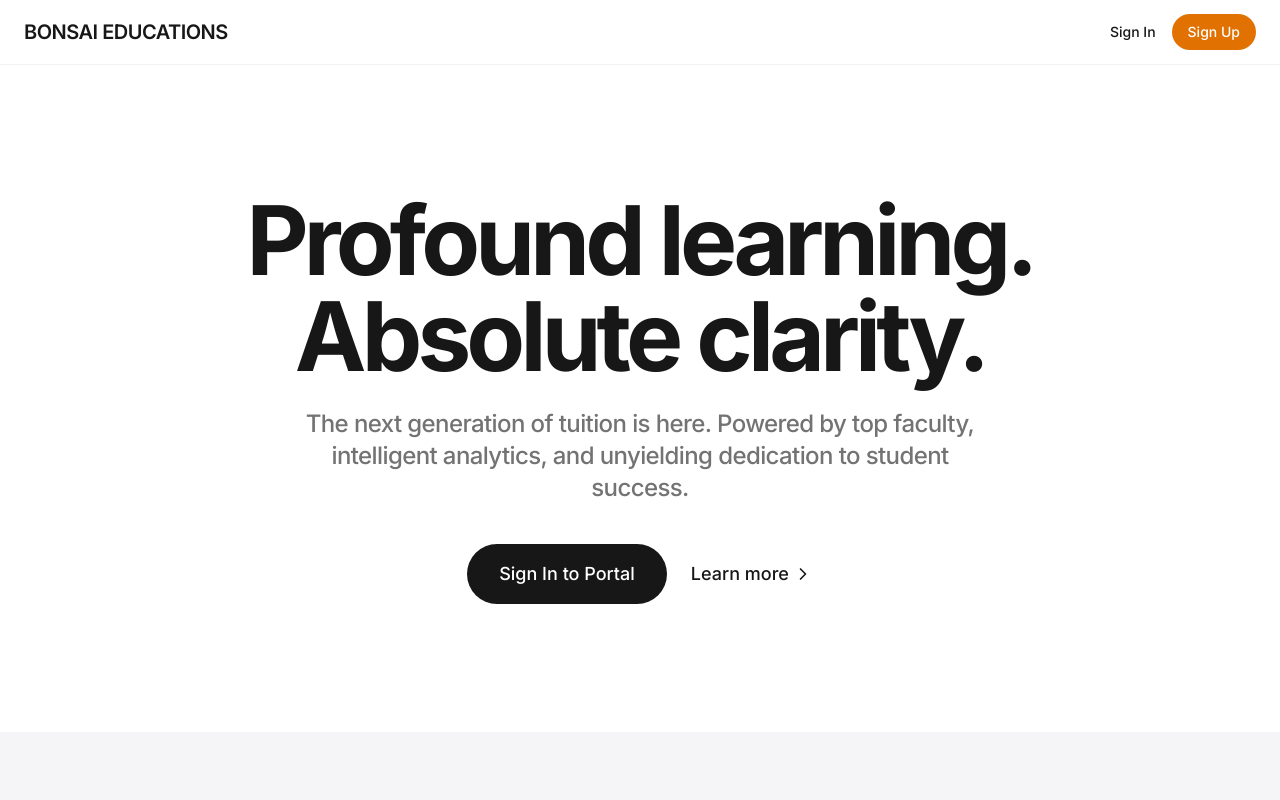
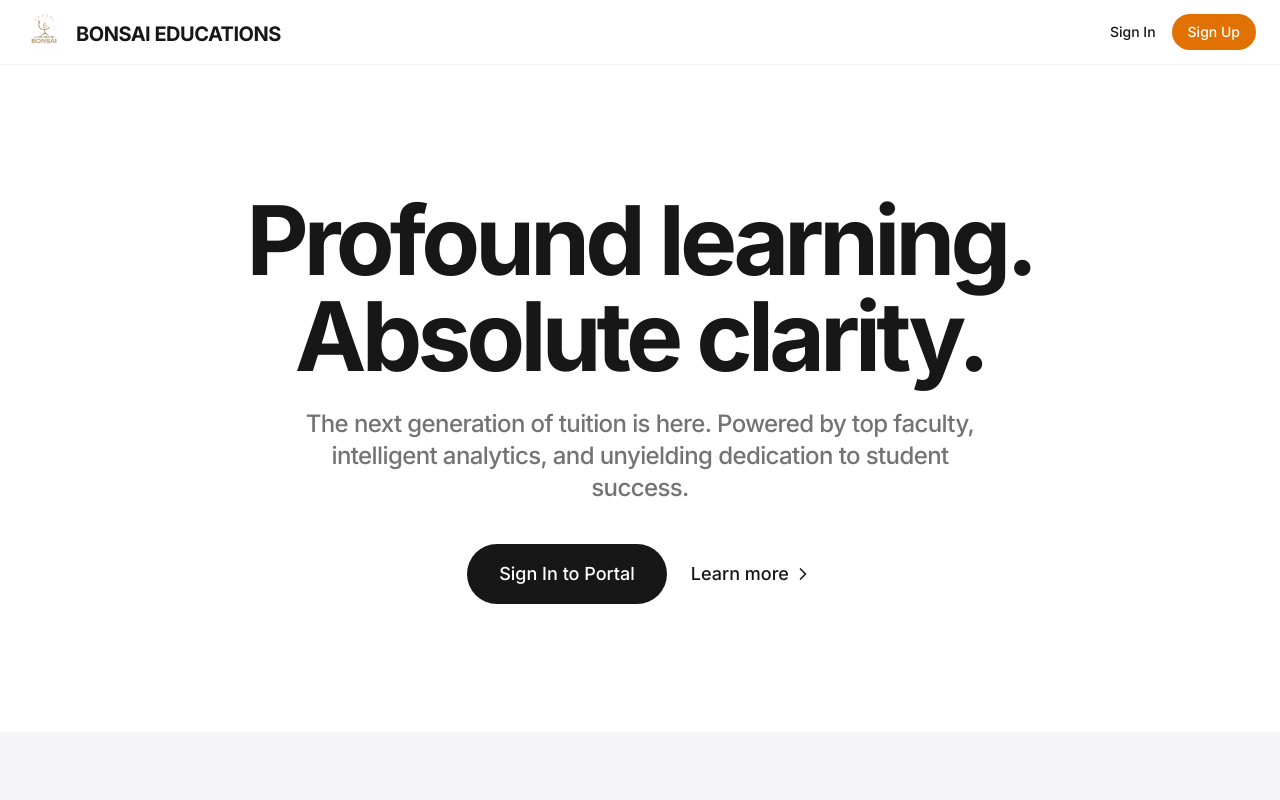
Before and after one commit to Iamthenoobcoder/bonsai-educations, a Next.js app: page / in a window 1280 px wide. Shown: the top 800 px of the page. Built offline with nearby package versions, Linux system fonts and the light colour scheme.

Commit message:
feat: added actual logo image

```diff
--- a/app/(public)/page.tsx
+++ b/app/(public)/page.tsx
@@ -2,6 +2,7 @@
 
 import { motion, Variants } from "framer-motion";
 import Link from "next/link";
+import Image from "next/image";
 import { ChevronRight, Award, BookOpen, Users, MapPin, Phone, Mail } from "lucide-react";
 
 const fadeIn: Variants = {
@@ -15,7 +16,10 @@ export default function LandingPage() {
       {/* Navigation */}
       <nav className="fixed top-0 w-full z-50 bg-white/80 backdrop-blur-md border-b border-black/5">
         <div className="max-w-7xl mx-auto px-6 h-16 flex items-center justify-between">
-          <span className="font-semibold text-xl tracking-tight text-neutral-900">BONSAI EDUCATIONS</span>
+          <div className="flex items-center gap-3">
+            <Image src="/logo.jpg" alt="BONSAI EDUCATIONS" width={40} height={40} className="object-contain" />
+            <span className="font-bold text-xl tracking-tight text-neutral-900 mt-1">BONSAI EDUCATIONS</span>
+          </div>
           <div className="flex items-center gap-4">
             <Link
               href="/auth/login"
--- a/app/dashboard/layout.tsx
+++ b/app/dashboard/layout.tsx
@@ -1,6 +1,7 @@
 import { createClient } from '@/lib/supabase/server'
 import { redirect } from 'next/navigation'
 import Link from 'next/link'
+import Image from 'next/image'
 import { LayoutDashboard, Users, Calendar, LogOut } from 'lucide-react'
 
 export default async function DashboardLayout({ children }: { children: React.ReactNode }) {
@@ -23,8 +24,11 @@ export default async function DashboardLayout({ children }: { children: React.Re
       {/* Sidebar */}
       <aside className="w-64 bg-white border-r border-neutral-200 flex flex-col">
         <div className="p-6 border-b border-neutral-100">
-          <span className="font-semibold text-lg tracking-tight">BONSAI PORTAL</span>
-          <p className="text-sm text-neutral-500 capitalize mt-1 border border-neutral-200 inline-block px-2 py-0.5 rounded-full">{profile.role}</p>
+          <div className="flex items-center gap-3 mb-3">
+            <Image src="/logo.jpg" alt="BONSAI PORTAL" width={32} height={32} className="object-contain" />
+            <span className="font-bold text-lg tracking-tight leading-none mt-1">BONSAI<br/>PORTAL</span>
+          </div>
+          <p className="text-sm text-neutral-500 capitalize border border-neutral-200 inline-block px-2 py-0.5 rounded-full">{profile.role}</p>
         </div>
         <nav className="flex-1 p-4 space-y-1">
           <Link href={`/dashboard/${profile.role}`} className="flex items-center px-3 py-2 text-sm font-medium rounded-xl text-neutral-900 bg-neutral-100/50 hover:bg-neutral-100">
```
Also changed, not shown: public/logo.jpg (added).
